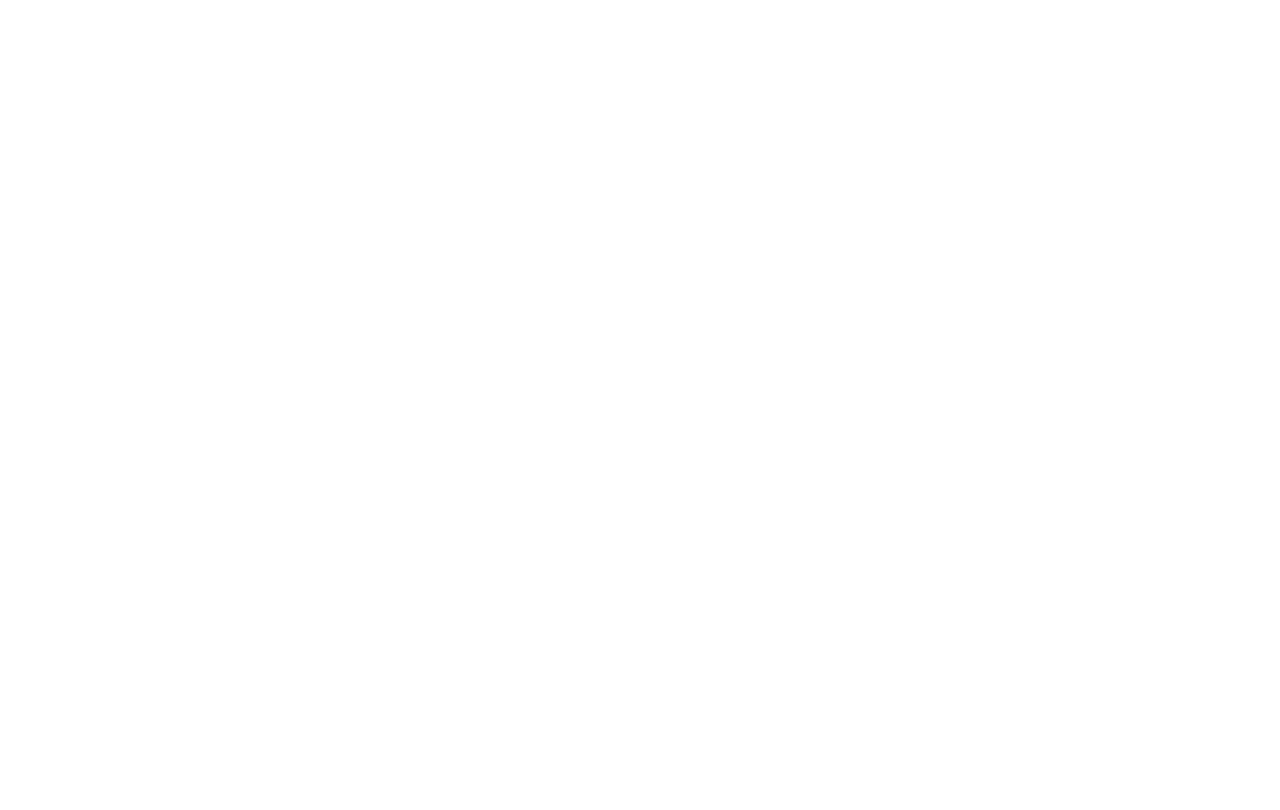
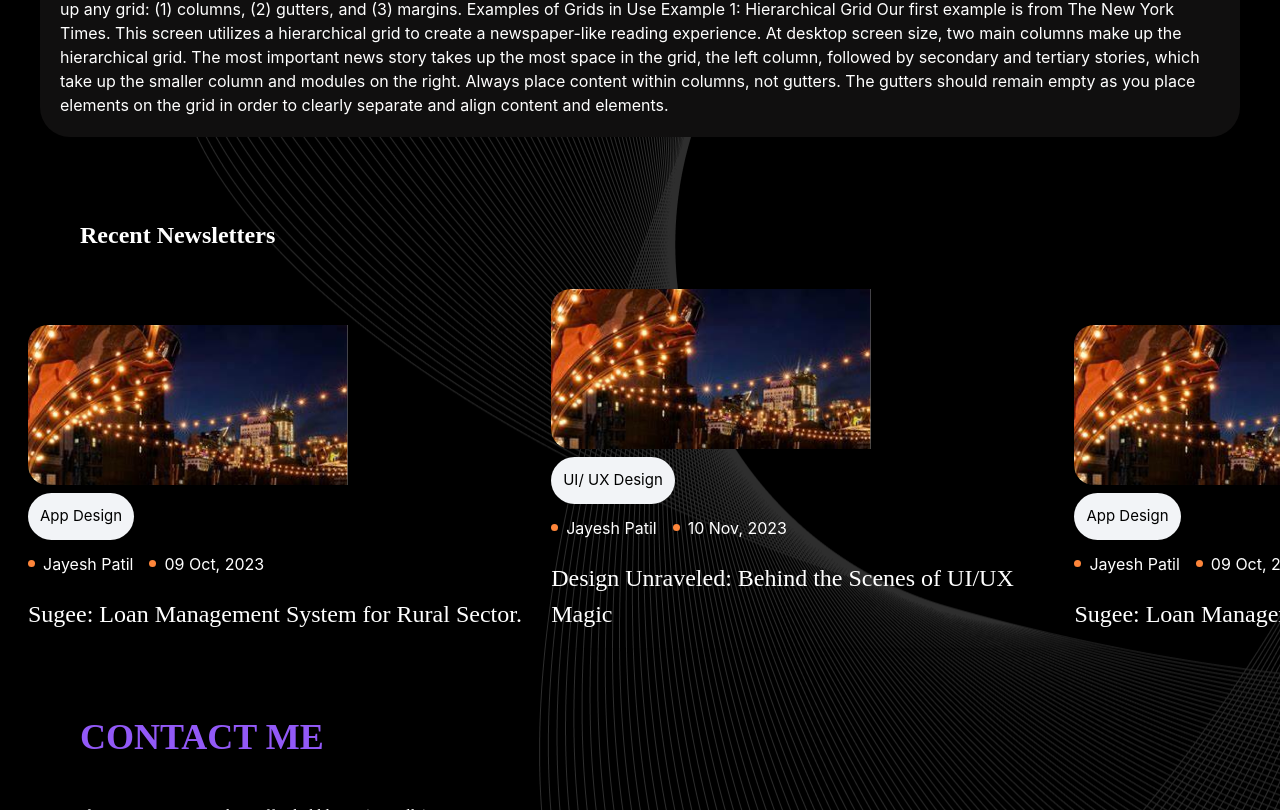
Before and after one commit to miracle73/Olawale-Omoyeni, a React (Vite) app: page /newsletter/1 in a window 1280 px wide. Before the commit this address had no page. Shown: the part 770-1580 px from the top of the page. Before the commit the page ends 800 px from the top, so only its background shows below. Built offline with nearby package versions, Linux system fonts and the light colour scheme.

Commit message:
Recent changes

```diff
--- a/src/App.tsx
+++ b/src/App.tsx
@@ -15,7 +15,7 @@
       <Routes>
         <Route path="/" element={<HomePage />} />
         <Route path="/newsletters" element={<Blog />} />
-        <Route path="/newsletter/id" element={<Newsletter />} />
+        <Route path="/newsletter/:id" element={<Newsletter />} />
       </Routes>
   </Router>
   )
--- a/src/Blog.tsx
+++ b/src/Blog.tsx
@@ -112,7 +112,7 @@
             <div className="flex w-full flex-row gap-10 max-md:gap-14 max-sm:gap-0 flex-wrap justify-between max-md:justify-around max-sm:justify-between items-center px-20 max-xl:px-10 max-sm:px-4 mt-10">
                 {blogs.map((blog, index) => {
                     return (
-                        <Link to='/newsletter/id' className='w-[25%] max-md:w-[40%] max-sm:w-[42%] max-xsm:w-[44%] max-xsxl:w-[46%] pt-5' key={index}>
+                        <Link to='/newsletter/43' className='w-[25%] max-md:w-[40%] max-sm:w-[42%] max-xsm:w-[44%] max-xsxl:w-[46%] pt-5' key={index}>
                             <div className="bg-myimage rounded-[20px] bg-no-repeat object-cover w-full h-40 flex flex-row justify-end items-end relative">
 
                             </div>
--- a/src/Newsletter.tsx
+++ b/src/Newsletter.tsx
@@ -3,15 +3,18 @@
 import Arrow from './assets/image/arrow.png'
 import Telephone from './assets/image/telephone.png'
 import Mailbox from './assets/image/mailbox.png'
-import { Link, useLocation } from 'react-router-dom'
+import { Link, useLocation, useParams } from 'react-router-dom'
 
+interface Params extends Record<string, string | undefined> {
+    id: string;
+  }
 
 
 const HomePage = () => {
-
+    const { id } = useParams<Params>();
     const [selectedItem, setSelectedItem] = useState('Home');
     const location = useLocation();
-
+    console.log(id)
     useEffect(() => {
         if (location.pathname === '/newsletter/id') {
             setSelectedItem('Newsletters');
@@ -155,8 +158,8 @@
                     {/* <div className="flex w-full flex-row gap-10 max-md:gap-14 max-sm:gap-0 flex-wrap justify-between max-md:justify-around max-sm:justify-between items-center px-20 max-xl:px-10 max-sm:px-4 mt-10"> */}
                     {blogs.map((blog, index) => {
                         return (
-                            <div id="sliderItem" className='w-[40%] max-lg:w-[50%] max-sm:w-[55%] max-xsm:w-[65%] relative overflow-hidden shadow-md pb-2 rounded-md hover:cursor-pointer inline-block mx-3'>
-                                <Link to='/newsletter/id' className='pt-5' key={index}>
+                            <div id="sliderItem"  key={index} className='w-[40%] max-lg:w-[50%] max-sm:w-[55%] max-xsm:w-[65%] relative overflow-hidden shadow-md pb-2 rounded-md hover:cursor-pointer inline-block mx-3'>
+                                <Link to='/newsletter/43' className='pt-5'>
                                     <div className="bg-myimage rounded-[20px] bg-no-repeat object-cover w-full h-40 flex flex-row justify-end items-end relative">
 
                                     </div>
```
